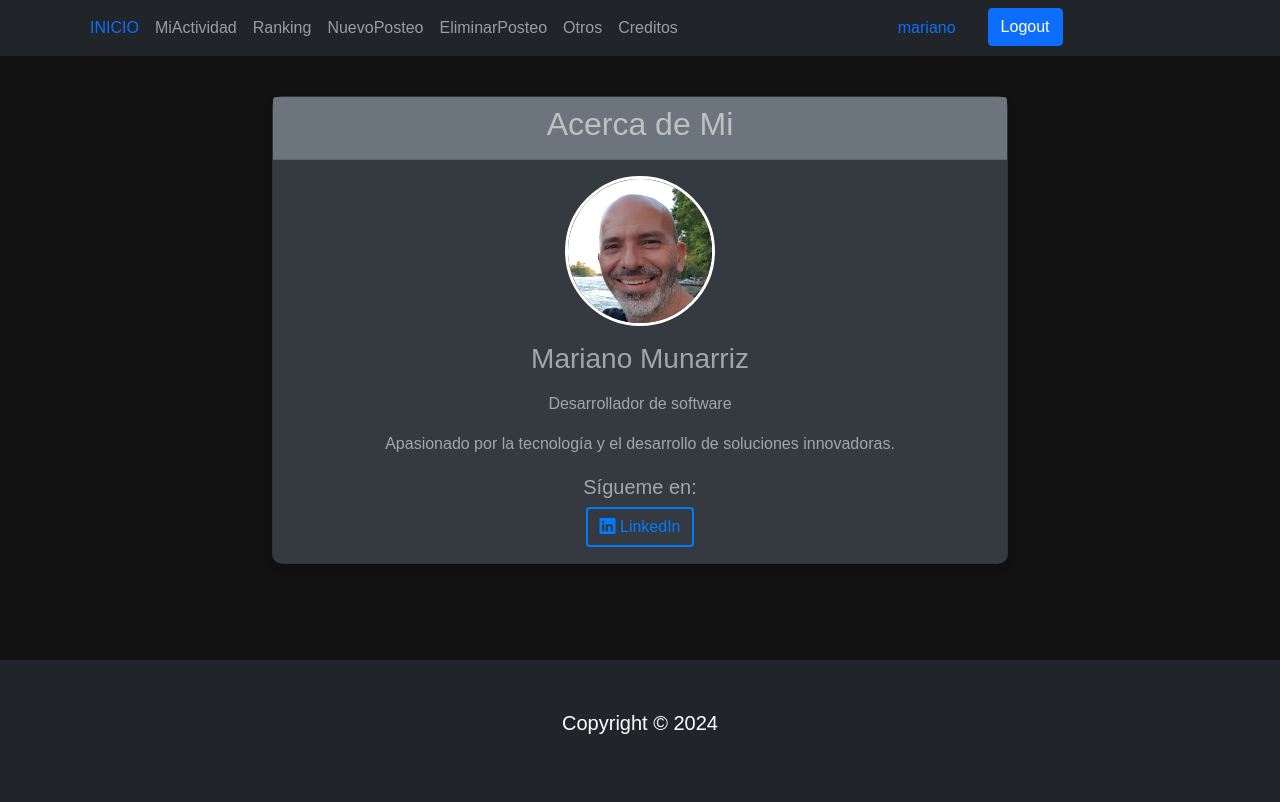
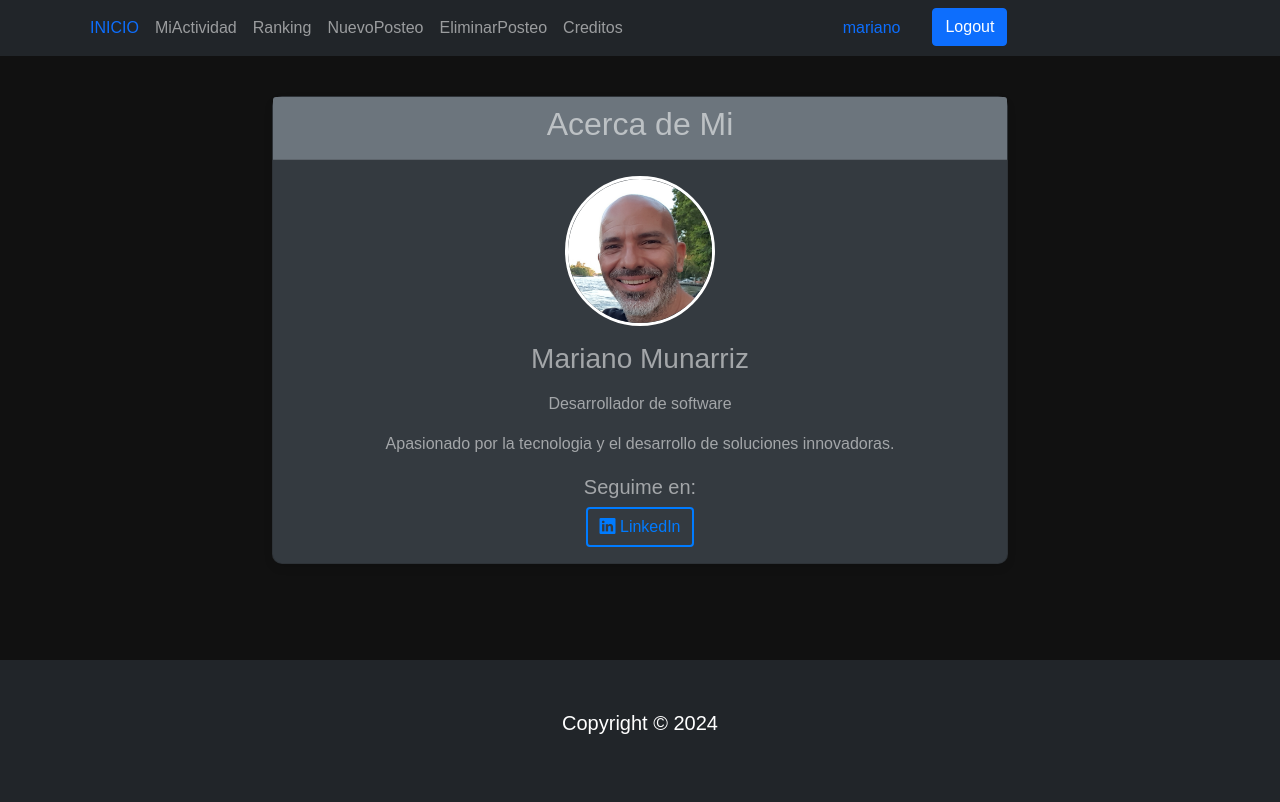
Before and after one commit to awsmunarriz/ModaPick, a Django app: page /acercaDeMi/ in a window 1280 px wide. Run offline with Django 5.2, Linux system fonts and the light colour scheme; a user stored in the database is signed in; data that the repository does not hold is empty; some libraries are stand-ins or nearby versions; some web fonts are replaced.

Commit message:
Actualizacion de README.md

```diff
--- a/AppBlog/templates/acercaDeMi.html
+++ b/AppBlog/templates/acercaDeMi.html
@@ -14,9 +14,9 @@
                     <img src="{% static 'imagenes/mmunarriz.jpg' %}" class="rounded-circle mb-3" width="150px">
                     <h3 class="card-title mb-3">Mariano Munarriz</h3>
                     <p class="card-text">Desarrollador de software</p>
-                    <p class="card-text">Apasionado por la tecnología y el desarrollo de soluciones innovadoras.</p>
+                    <p class="card-text">Apasionado por la tecnologia y el desarrollo de soluciones innovadoras.</p>
                     <hr>
-                    <h5>Sígueme en:</h5>
+                    <h5>Seguime en:</h5>
                     <div>
                         <a href="https://www.linkedin.com/in/mariano-munarriz/" target="_blank" class="btn btn-outline-primary mx-1">
                             <i class="bi bi-linkedin"></i> LinkedIn
--- a/AppBlog/templates/navbar.html
+++ b/AppBlog/templates/navbar.html
@@ -38,9 +38,6 @@
         </li>
         {% endif %}
 
-        <li class="nav-item">
-          <a class="nav-link" href="{% url 'editar_perfil' %}">Otros</a>
-        </li>
         <li class="nav-item">
           <a class="nav-link" href="{% url 'acerca_de_mi' %}">Creditos</a>
         </li>
--- /dev/null
+++ b/requirements.txt
@@ -0,0 +1,2 @@
+Django==5.0.6
+pillow==10.3.0
```
Also changed, not shown: README.md, db.sqlite3.
